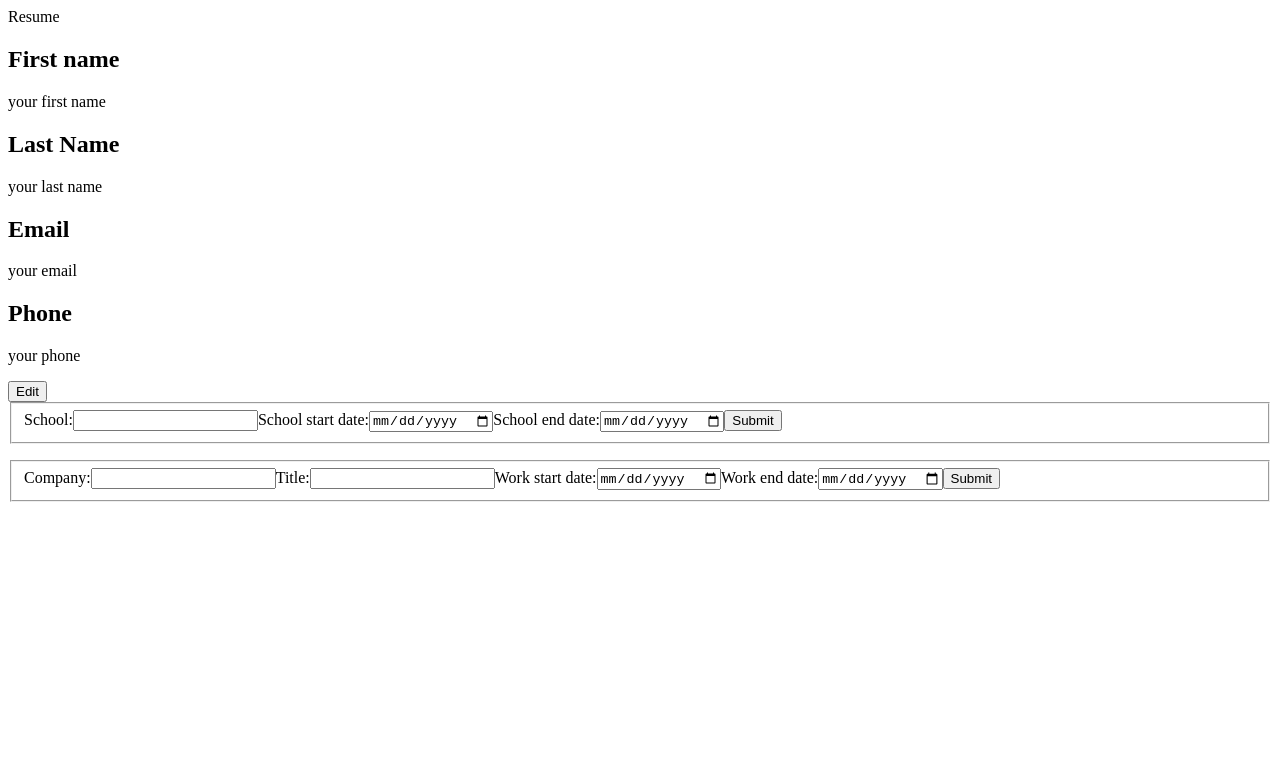
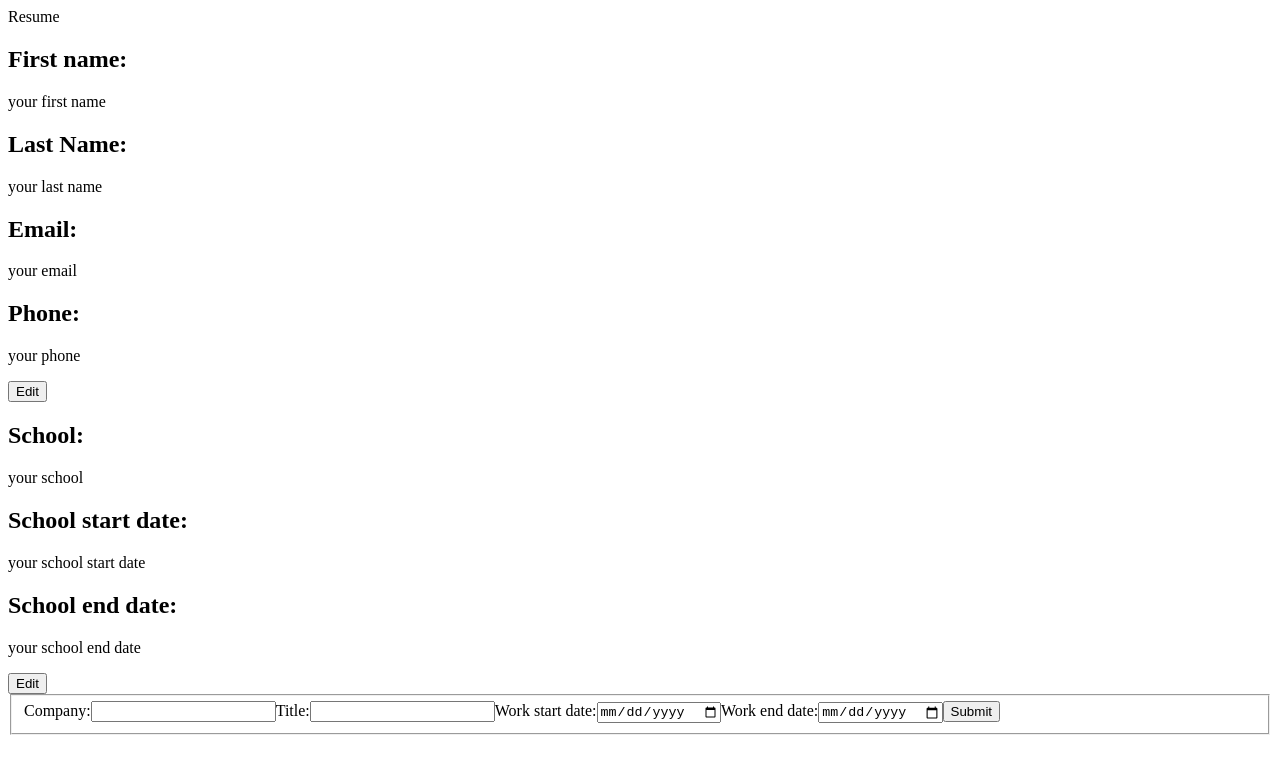
Before and after one commit to AlexCiobanu47/react-cv-application, a React (Create React App) app: page / in a window 1280 px wide. Shown: the top 774 px of the page. Built offline with nearby package versions, Linux system fonts and the light colour scheme.

Commit message:
Reworked the education info section

```diff
--- a/src/EducationDisplay.js
+++ /dev/null
@@ -1,16 +0,0 @@
-import React, {Component} from "react";
-
-class EducationDisplay extends Component{
-        render(){
-            return(
-                <div>
-                    <p>{this.props.school}</p>
-                    <p>{this.props.schoolStartDate}</p>
-                    <p>{this.props.schoolEndDate}</p>
-                </div>
-            )
-        }
-
-}
-
-export default EducationDisplay;
--- a/src/EducationForm.js
+++ b/src/EducationForm.js
@@ -1,5 +1,4 @@
 import React , {Component} from "react";
-import EducationDisplay from "./EducationDisplay"
 class GeneralInformationForm extends Component{
     constructor(){
         super();
@@ -8,6 +7,7 @@ class GeneralInformationForm extends Component{
             school: '',
             schoolStartDate: null,
             schoolEndDate: null,
+            edit: false,
         };
     }
     handleSchoolChange =(e) => {
@@ -27,10 +27,42 @@ class GeneralInformationForm extends Component{
     }
     onSubmitInfo = (e) =>{
         e.preventDefault();
+        this.toggleEdit();
+    }
+    toggleEdit = (e) =>{
+        this.setState(prevState =>({
+            edit: !prevState.edit
+        }))
     }
     render(){
+        const {
+            school,
+            schoolStartDate,
+            schoolEndDate,
+            edit
+        } = this.state;
         return(
-            <div className="Education">
+            <div className="edu-info">
+                <div className="school">
+                    <h2>School:</h2>
+                    <p>{school ? school : 'your school'}</p>
+                </div>
+                <div className="school-start">
+                    <h2>School start date:</h2>
+                    <p>{schoolStartDate ? schoolStartDate :'your school start date'}</p>
+                </div>
+                <div>
+                    <h2>School end date:</h2>
+                    <p>{schoolEndDate ? schoolEndDate : 'your school end date'}</p>
+                </div>
+                <button
+                    type = "button"
+                    onClick={this.toggleEdit}
+                >
+                    Edit
+                </button>
+                {edit &&
+                    <div>
                         <form onSubmit={this.onSubmitInfo}>
                             <fieldset>
                                 <label htmlFor="">School:</label>
@@ -51,11 +83,8 @@ class GeneralInformationForm extends Component{
                                 <button type = 'submit'>Submit</button>
                             </fieldset>
                         </form>
-                <EducationDisplay
-                    school = {this.state.school}
-                    schoolStartDate = {this.state.schoolStartDate}
-                    schoolEndDate = {this.state.schoolEndDate}
-                />
+                    </div>
+                }
             </div>
         )
     }
--- a/src/GeneralInformationForm.js
+++ b/src/GeneralInformationForm.js
@@ -53,19 +53,19 @@ class GeneralInformationForm extends Component{
             <div className="general-info">
                 <div className="header">Resume</div>
                 <div className="firstName">
-                    <h2>First name</h2>
+                    <h2>First name:</h2>
                     <p>{firstName ? firstName : 'your first name'}</p>
                 </div>
                 <div className="lastName">
-                    <h2>Last Name</h2>
+                    <h2>Last Name:</h2>
                     <p>{lastName ? lastName :'your last name'}</p>
                 </div>
                 <div>
-                    <h2>Email</h2>
+                    <h2>Email:</h2>
                     <p>{email ? email : 'your email'}</p>
                 </div>
                 <div>
-                    <h2>Phone</h2>
+                    <h2>Phone:</h2>
                     <p>{phone ? phone :'your phone'}</p>
                 </div>
                 <button
```
Lines whose indentation alone changed are shown as unchanged.
